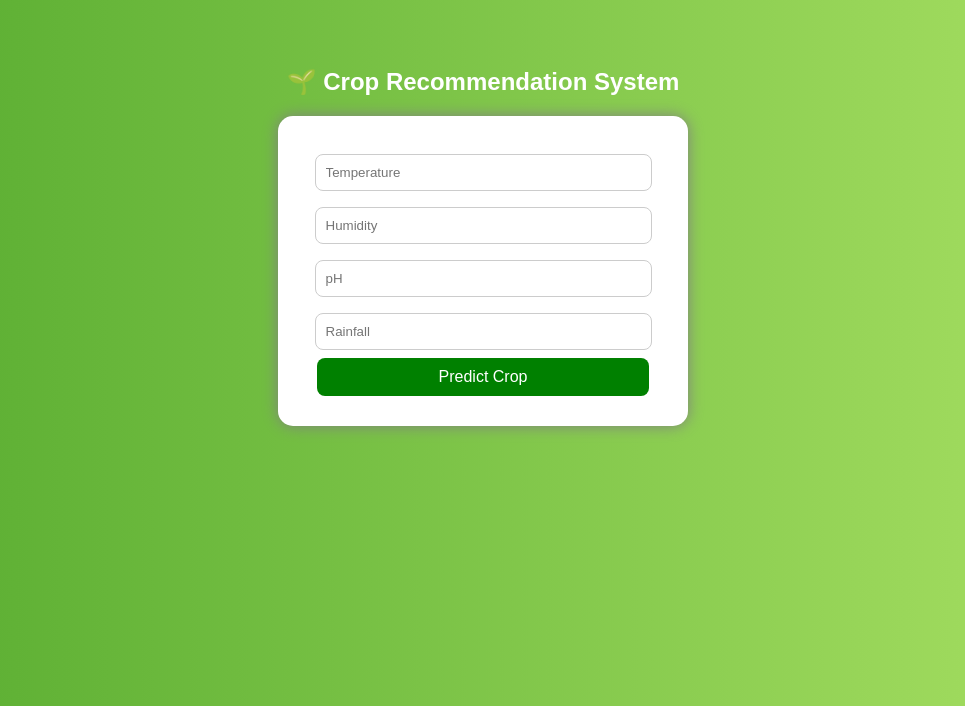
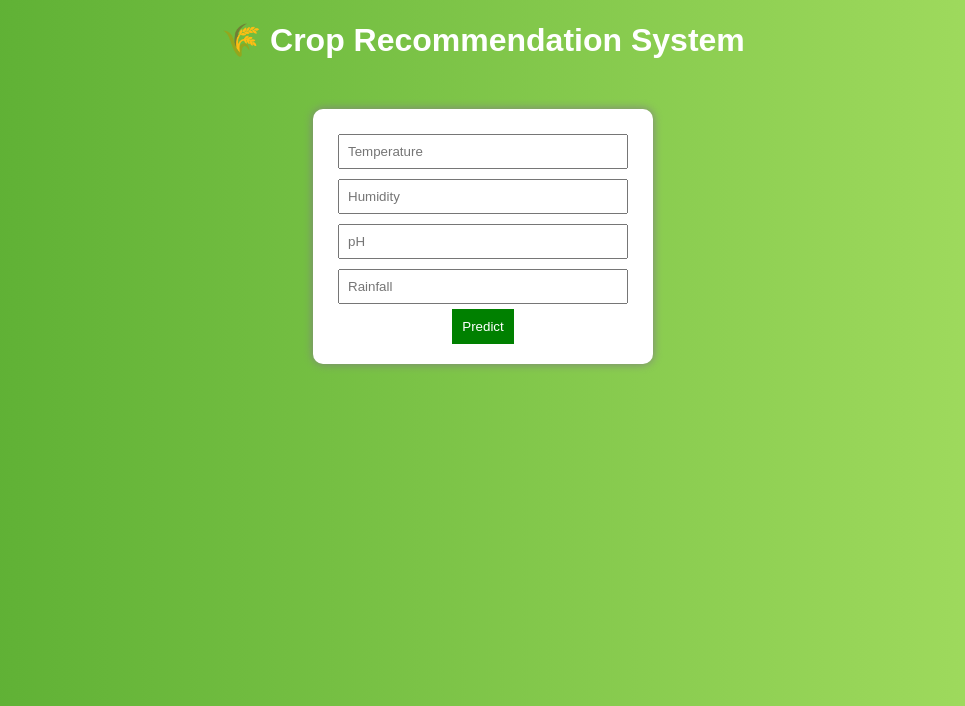
Before and after one commit to Simranpreet26/Crop-Recommendation-Project, a Flask app: page / in a window 1280 px wide. Shown: the top 706 px of the page, without its empty margins (157-1122 px from the left). Run offline with Flask 3, Linux system fonts and the light colour scheme; parts of the project's set-up code (start-up, migrations or seed data) failed here and were passed over.

Commit message:
Update index.html

```diff
--- a/templates/index.html
+++ b/templates/index.html
@@ -1,81 +1,63 @@
 <!DOCTYPE html>
 <html>
 <head>
-    <title>Crop Recommendation System</title>
-
+    <title>Crop Recommendation</title>
     <style>
         body {
             font-family: Arial;
             background: linear-gradient(to right, #56ab2f, #a8e063);
             text-align: center;
-            padding: 40px;
+            color: white;
         }
 
-        .box {
+        .container {
             background: white;
-            padding: 30px;
-            width: 350px;
-            margin: auto;
-            border-radius: 15px;
-            box-shadow: 0px 0px 15px gray;
+            color: black;
+            padding: 20px;
+            margin: 50px auto;
+            width: 300px;
+            border-radius: 10px;
+            box-shadow: 0px 0px 10px gray;
         }
 
         input {
             width: 90%;
-            padding: 10px;
-            margin: 8px 0;
-            border-radius: 8px;
-            border: 1px solid #ccc;
+            padding: 8px;
+            margin: 5px;
         }
 
         button {
             background: green;
             color: white;
             padding: 10px;
-            width: 95%;
             border: none;
-            border-radius: 8px;
             cursor: pointer;
-            font-size: 16px;
         }
 
-        button:hover {
-            background: darkgreen;
-        }
-
-        h2 {
-            color: white;
-        }
-
-        .result {
-            margin-top: 15px;
-            font-size: 18px;
-            color: darkgreen;
-            font-weight: bold;
+        h3 {
+            color: green;
         }
     </style>
 </head>
 
 <body>
 
-    <h2>🌱 Crop Recommendation System</h2>
+<h1>🌾 Crop Recommendation System</h1>
 
-    <div class="box">
-        <form method="POST" action="/predict">
-            <input type="text" name="temperature" placeholder="Temperature" required>
-            <input type="text" name="humidity" placeholder="Humidity" required>
-            <input type="text" name="ph" placeholder="pH" required>
-            <input type="text" name="rainfall" placeholder="Rainfall" required>
+<div class="container">
+    <form action="/predict" method="post">
+        <input type="text" name="temperature" placeholder="Temperature"><br>
+        <input type="text" name="humidity" placeholder="Humidity"><br>
+        <input type="text" name="ph" placeholder="pH"><br>
+        <input type="text" name="rainfall" placeholder="Rainfall"><br>
 
-            <button type="submit">Predict Crop</button>
-        </form>
+        <button type="submit">Predict</button>
+    </form>
 
-        {% if prediction %}
-            <div class="result">
-                Recommended Crop: {{ prediction }}
-            </div>
-        {% endif %}
-    </div>
+    {% if prediction %}
+        <h3>Recommended Crop: {{ prediction }}</h3>
+    {% endif %}
+</div>
 
 </body>
 </html>
```
